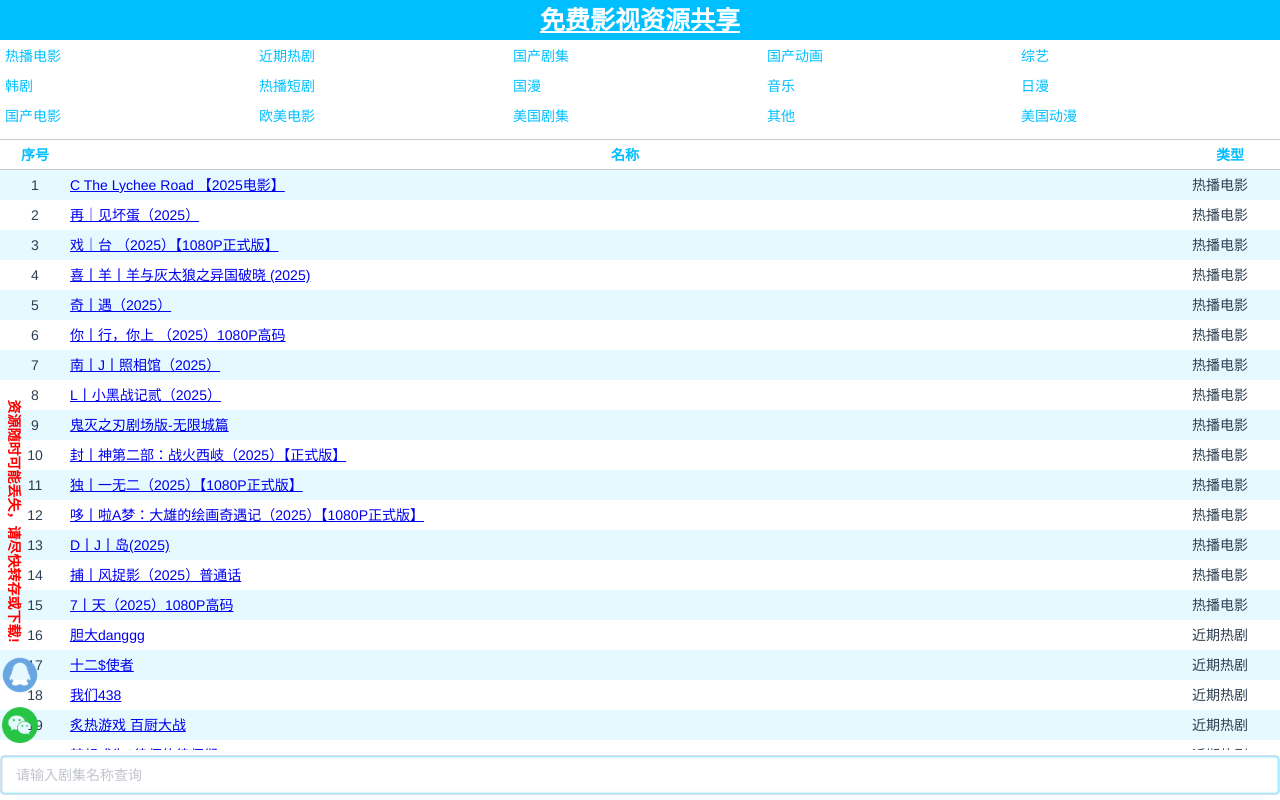
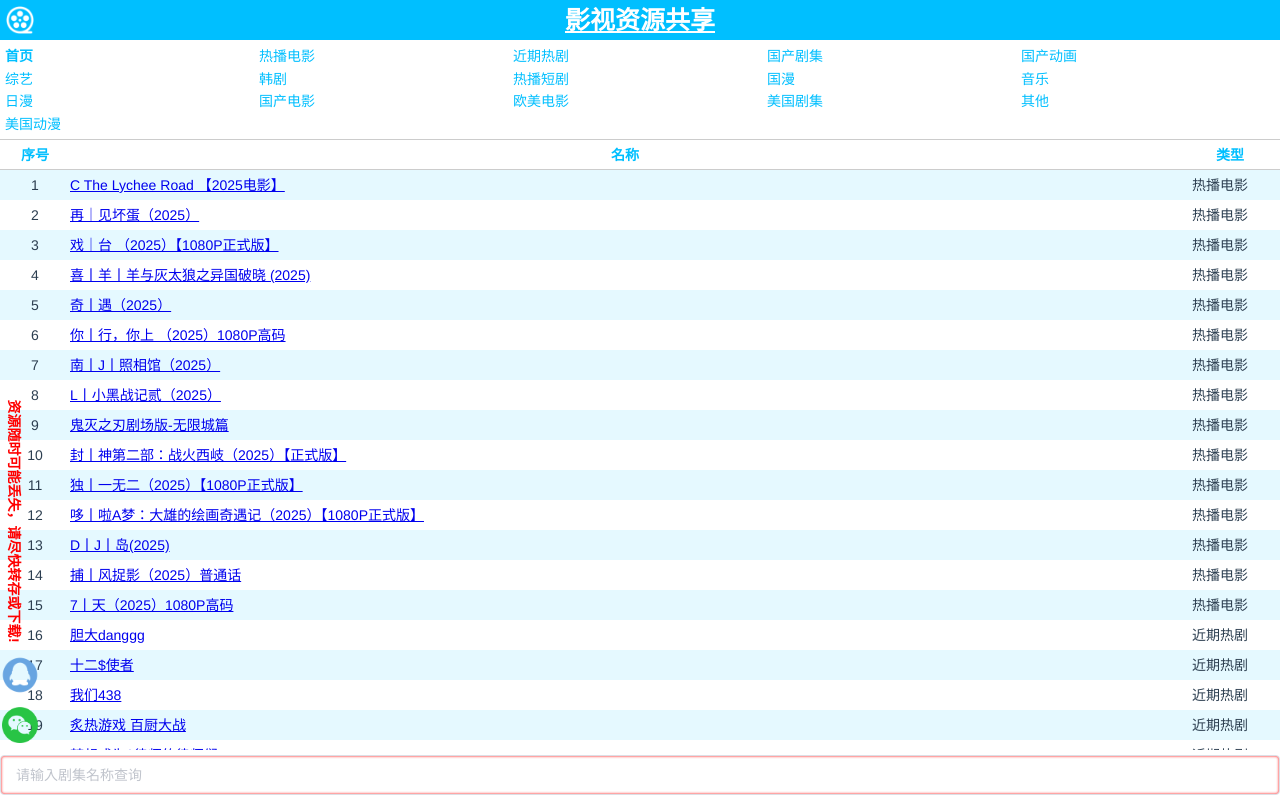
Before and after one commit to a465858647/quark-resource, a Vue app: page / in a window 1280 px wide. Built offline with nearby package versions, Linux system fonts and the light colour scheme.

Commit message:
调整页面

```diff
--- a/public/index.html
+++ b/public/index.html
@@ -5,7 +5,7 @@
     <meta http-equiv="X-UA-Compatible" content="IE=edge">
     <meta name="viewport" content="width=device-width,initial-scale=1.0">
     <link rel="icon" href="<%= BASE_URL %>favicon.ico">
-    <title>免费影视资源共享</title>
+    <title>影视资源共享</title>
     <style>
         html, body {
             margin: 0;
--- a/src/components/QuarkResource.vue
+++ b/src/components/QuarkResource.vue
@@ -1,14 +1,14 @@
 <template>
   <div class="quarkResource">
     <div class="header">
-      <div class="title">免费影视资源共享</div>
+      <div class="title">影视资源共享</div>
     </div>
     <div class="content">
       <div class="typeFilter">
         <div class="typeList">
+          <div class="typeItem" style="font-weight: bold" @click="searchType='';searchInput=''">首页</div>
           <div class="typeItem" v-for="(type,index) in typeList" :key="index"
                @click="searchType=searchType===type?'':type" :class="{typeActive:searchType===type}">
-
             {{ type }}
           </div>
         </div>
@@ -172,6 +172,20 @@ export default {
   text-decoration: underline;
 }
 
+.title::before {
+  content: '';
+  display: block;
+  width: 40px;
+  height: 40px;
+  position: absolute;
+  left: 0;
+  top: 0;
+  background-image: url("../assets/images/logo.png");
+  background-position: center;
+  background-size: 70% 70%;
+  background-repeat: no-repeat;
+}
+
 .content {
   height: calc(100% - 40px);
 }
@@ -204,9 +218,11 @@ export default {
   height: 50px;
   display: flex;
 }
-.searchBox > *{
+
+.searchBox > * {
   margin: auto;
 }
+
 .addToGroup {
   position: absolute;
   bottom: 55px;
@@ -344,6 +360,6 @@ export default {
 }
 
 .searchBox input {
-  box-shadow: 0 0 3px deepskyblue inset;
+  box-shadow: 0 0 3px red inset;
 }
 </style>
```
Also changed, not shown: src/assets/images/logo.png (added).
